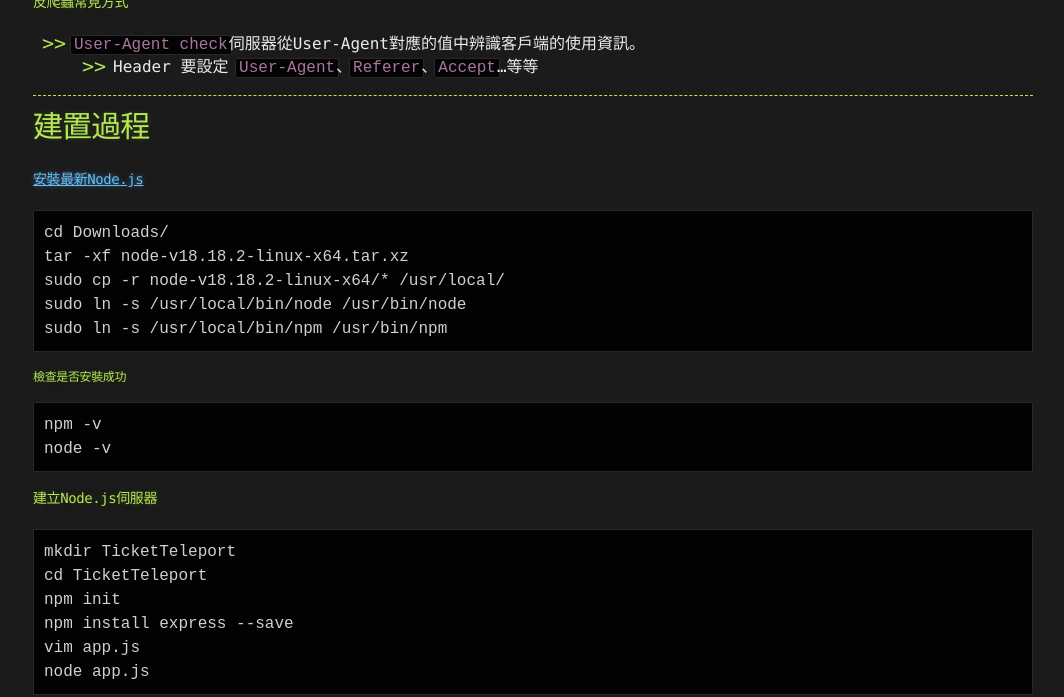
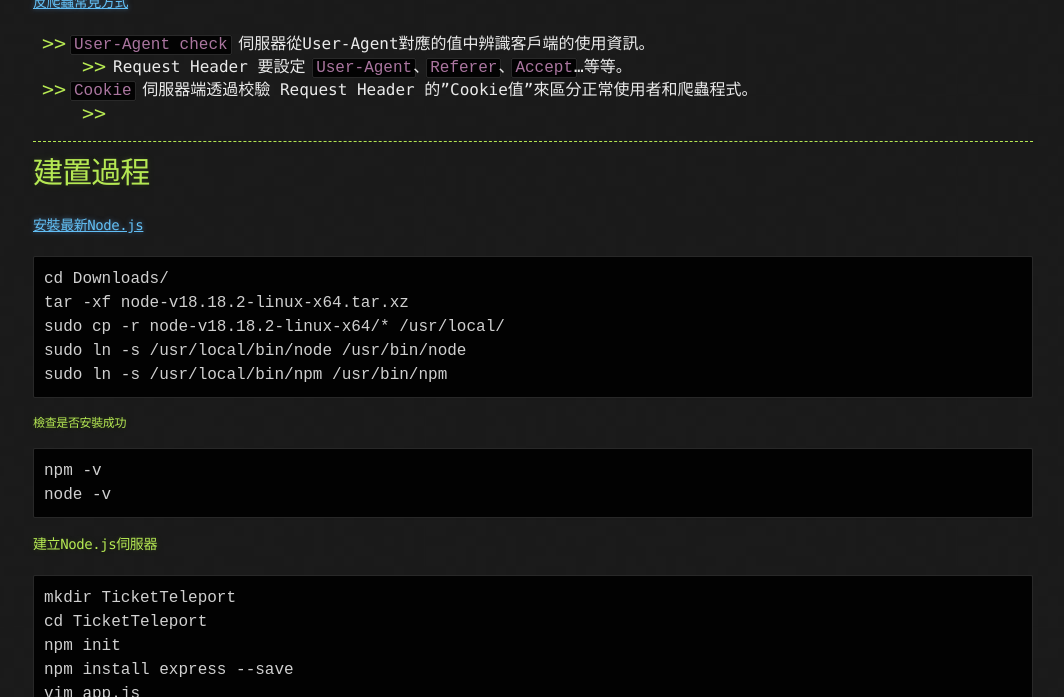
Before and after one commit to lepg5487/Stock_God, a Jekyll site: the page built from TicketTeleport.md, in a window 1280 px wide and 900 px high, scrolled down 766 px, cut to the strip 203-900 px from the top of the window. Shown: the whole strip, without its empty margins (107-1171 px from the left). Built offline with Jekyll 4.4.1, drawn with Linux system fonts in a browser that asks for light colours.

Commit message:
Update TicketTeleport.md

```diff
--- a/TicketTeleport.md
+++ b/TicketTeleport.md
@@ -8,9 +8,11 @@ layout: testlayouts
 #### [檢查網站是不是動態網頁](https://www.youtube.com/watch?v=n7IiQGu-jCg)
 ![image](https://github.com/lepg5487/Stock_God/assets/26459046/4eff17f6-9b54-49b5-9d76-0eb8526eba4f)
 
-#### 反爬蟲常見方式
-- `User-Agent check`伺服器從User-Agent對應的值中辨識客戶端的使用資訊。
-    - Header 要設定 `User-Agent`、`Referer`、`Accept`...等等
+#### [反爬蟲常見方式](https://mp.weixin.qq.com/s/6rbASvvrr46Dg32a5kfdMw)
+- `User-Agent check` 伺服器從User-Agent對應的值中辨識客戶端的使用資訊。
+    - Request Header 要設定 `User-Agent`、`Referer`、`Accept`...等等。
+- `Cookie` 伺服器端透過校驗 Request Header 的"Cookie值"來區分正常使用者和爬蟲程式。
+    -
 
 
 
```
